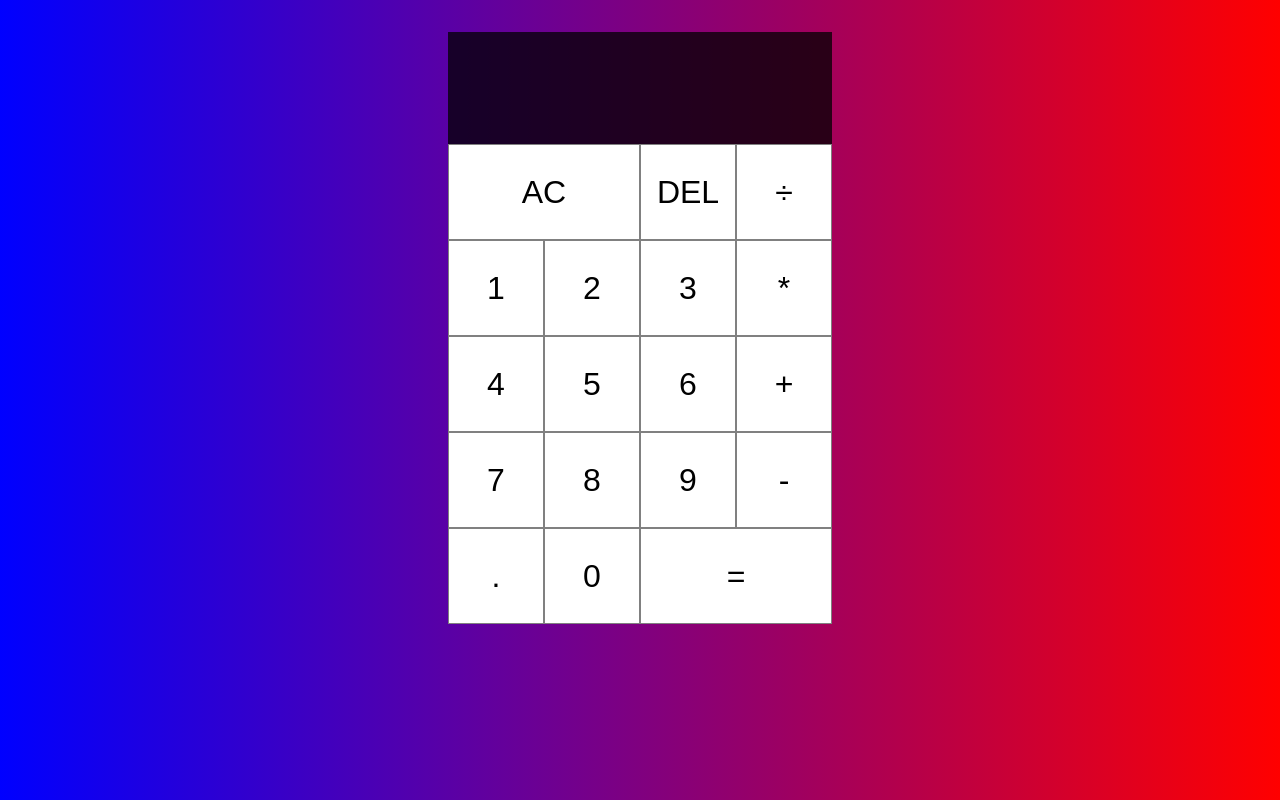
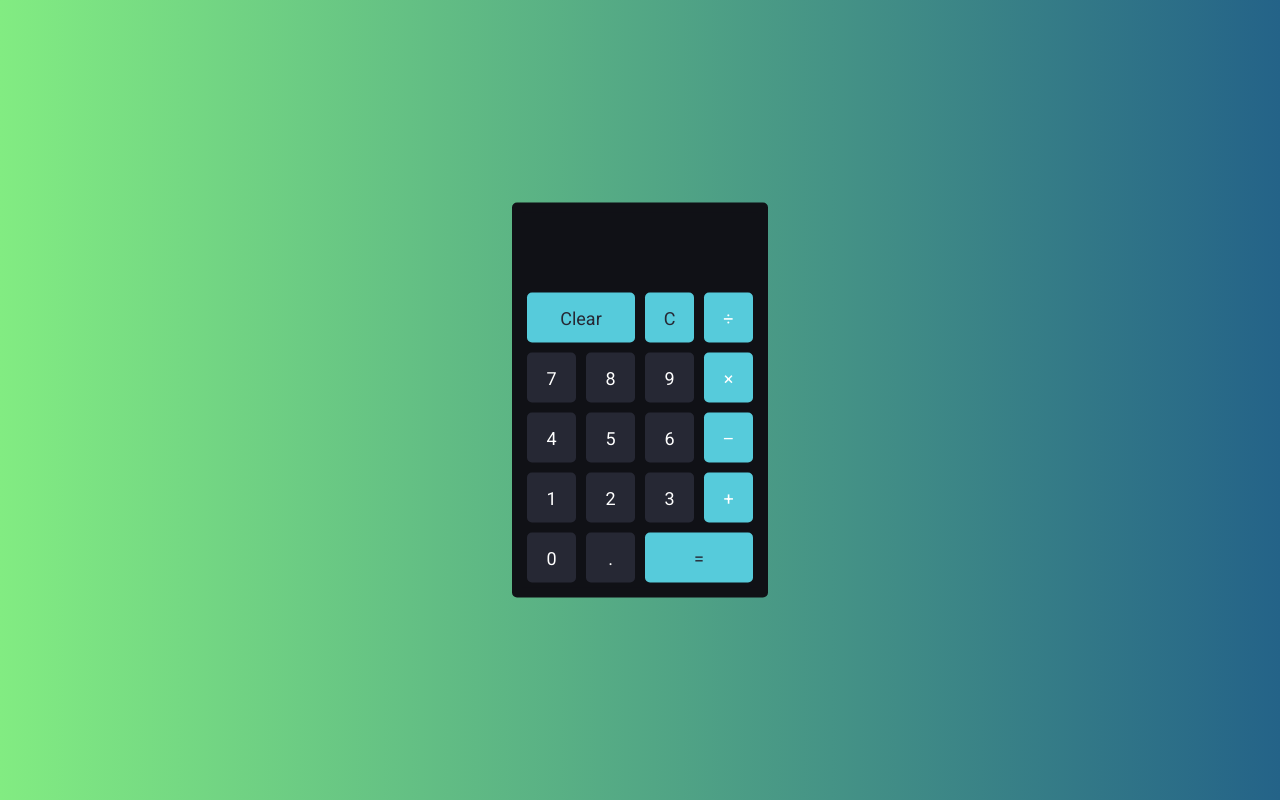
Before and after one commit to Ebaby-Portfolio/reactjs-calculator, a React (Create React App) app: page / in a window 1280 px wide. Built offline with nearby package versions, Linux system fonts and the light colour scheme.

Commit message:
implemented calculations functions

```diff
--- a/src/App.js
+++ b/src/App.js
@@ -1,30 +1,59 @@
-import './stylesheets/styles.css';
+import { useState } from 'react';
+import './stylesheets/App.css';
 
 function App() {
+  const [result, setResult] = useState('');
+
+  const handleClick = (e) => {
+    if (result === "Error") return;
+    if (e.target.name === "0" && result === "0") return;
+    if (e.target.name === "." && result.includes(".")) return;
+
+    setResult(result.concat(e.target.name));
+  }
+
+  const clear = () => {
+    setResult('');
+  }
+
+  const backspace = () => {
+    if (result === "Error") return;
+    setResult(result.slice(0, result.length - 1)); // or result.slice(0, - 1)
+  }
+
+  const calculate = () => {
+    try {
+      setResult(eval(result).toString());
+    } catch (err) {
+      setResult("Error");
+    }
+  }
+
   return (
-    <div className="calculator-grid">
-      <div className="output">
-        <div className="previous-operand"></div>
-        <div className="current-operand"></div>
+    <div className="container">
+      <form>
+        <input type="text" value={result} />
+      </form>
+      <div className="keypad">
+        <button className="highlight" onClick={clear} id="clear">Clear</button>
+        <button className="highlight" onClick={backspace} id="backspace">C</button>
+        <button className="highlight" name="/" onClick={handleClick}>&divide;</button>
+        <button name="7" onClick={handleClick}>7</button>
+        <button name="8" onClick={handleClick}>8</button>
+        <button name="9" onClick={handleClick}>9</button>
+        <button className="highlight" name="*" onClick={handleClick}>&times;</button>
+        <button name="4" onClick={handleClick}>4</button>
+        <button name="5" onClick={handleClick}>5</button>
+        <button name="6" onClick={handleClick}>6</button>
+        <button className="highlight" name="-" onClick={handleClick}>&ndash;</button>
+        <button name="1" onClick={handleClick}>1</button>
+        <button name="2" onClick={handleClick}>2</button>
+        <button name="3" onClick={handleClick}>3</button>
+        <button className="highlight" name="+" onClick={handleClick}>+</button>
+        <button name="0" onClick={handleClick}>0</button>
+        <button name="." onClick={handleClick}>.</button>
+        <button className="highlight" onClick={calculate} id="result">=</button>
       </div>
-      <button className="span-two">AC</button>
-      <button>DEL</button>
-      <button>÷</button>
-      <button>1</button>
-      <button>2</button>
-      <button>3</button>
-      <button>*</button>
-      <button>4</button>
-      <button>5</button>
-      <button>6</button>
-      <button>+</button>
-      <button>7</button>
-      <button>8</button>
-      <button>9</button>
-      <button>-</button>
-      <button>.</button>
-      <button>0</button>
-      <button className='span-two'>=</button>
     </div>
   );
 }
--- /dev/null
+++ b/src/stylesheets/App.css
@@ -0,0 +1,88 @@
+@import url('https://fonts.googleapis.com/css2?family=Roboto&display=swap');
+
+*,
+*::before,
+*::after {
+    box-sizing: border-box;
+}
+
+* {
+    font-family: 'Roboto', sans-serif;
+    font-size: 18px;
+}
+
+body {
+
+    display: flex;
+    justify-content: center;
+    align-items: center;
+    background: linear-gradient(to right, rgb(130, 236, 130), rgb(36, 99, 136));
+}
+
+.container {
+    top: 50%;
+    left: 50%;
+    position: absolute;
+    transform: translate(-50%, -50%);
+    margin: 0 auto;
+    width: 256px;
+    text-align: center;
+    border: 10px solid #101116;
+    border-radius: 5px;
+    background-color: #101116;
+}
+
+.keypad {
+    display: grid;
+    grid-template-columns: repeat(4, 1fr);
+    grid-auto-rows: minmax(60px, auto);
+}
+
+input[type="text"] {
+    height: 75px;
+    width: 249px;
+    background-color: #10111600;
+    border: 0px;
+    color: #ffffff;
+    text-align: right;
+    font-size: 25px;
+    font-weight: 500;
+    letter-spacing: 1px;
+}
+
+#clear {
+    grid-column: 1/3;
+    grid-row: 1;
+    color: #262834;
+}
+
+#result {
+    grid-column: 3/5;
+    grid-row: 5;
+    color: #262834;
+}
+
+#backspace {
+    color: #262834;
+}
+
+button {
+    margin: 5px;
+    border: none;
+    border-radius: 5px;
+    cursor: pointer;
+    background: #262834;
+    color: white;
+    font-weight: 500;
+}
+
+input:focus,
+input:active,
+button:focus,
+button:active {
+    outline: none;
+}
+
+.highlight {
+    background: #56cbdb;
+}
--- a/src/stylesheets/styles.css
+++ /dev/null
@@ -1,55 +0,0 @@
-*,
-*::before,
-*::after {
-    box-sizing: border-box;
-}
-
-body {
-    margin: 0;
-    background: linear-gradient(to right, blue, red);
-}
-
-.calculator-grid {
-    display: grid;
-    margin-top: 2rem;
-    grid-template-columns: repeat(4, 6rem);
-    grid-template-rows: minmax(7rem, auto) repeat(5, 6rem);
-    justify-content: center;
-}
-
-.calculator-grid>button {
-    cursor: pointer;
-    font-size: 2rem;
-    border: 1px solid gray;
-    outline: none;
-    background-color: rgba(255, 255, 255, 1);
-}
-
-.calculator-grid>button:hover,
-.calculator-grid>button:focus {
-    background-color: rgba(255, 255, 255, .9);
-}
-
-.span-two {
-    grid-column: span 2;
-}
-
-.output {
-    grid-column: 1 / -1;
-    background-color: rgba(0, 0, 0, 0.75);
-    flex-direction: column;
-    align-items: flex-end;
-    justify-content: space-around;
-    padding: .75rem;
-    word-wrap: break-word;
-    word-break: break-all;
-}
-
-.output .previous-operand {
-    color: rgba(255, 255, 255, .75)
-}
-
-.output .current-operand {
-    color: white;
-    font-size: 2.5rem;
-}
```
